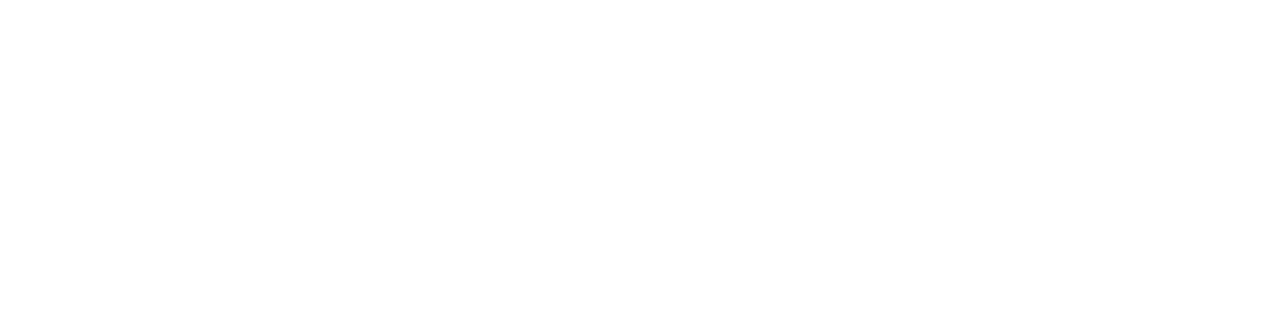
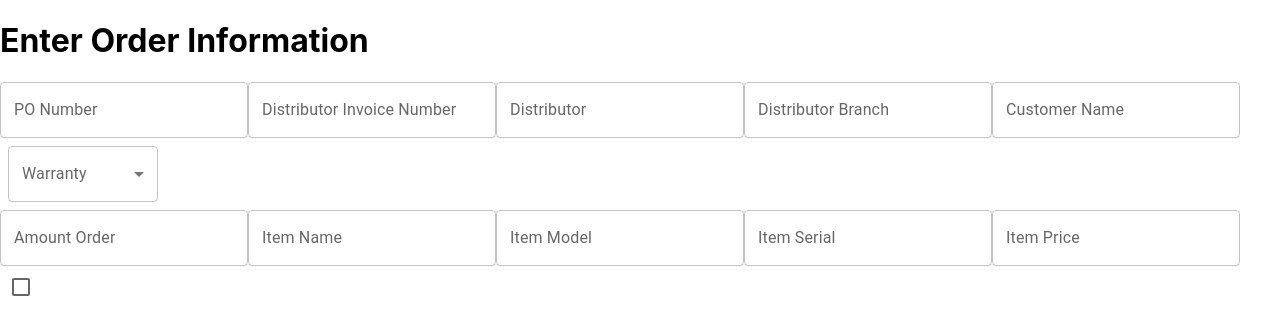
Before and after one commit to DanielMSantiago/InvenPlus, a React (Create React App) app in the folder Client/: page /EnterInvoice in a window 1280 px wide. Before the commit this address had no page. Shown: the top 334 px of the page. Built offline with nearby package versions, Linux system fonts and the light colour scheme.

Commit message:
Finished routers for homescreen buttons. Started basic idea of inputs needed for enter invoice

```diff
--- a/Client/src/App.js
+++ b/Client/src/App.js
@@ -1,15 +1,17 @@
+import { Routes, Route } from "react-router-dom";
+import "./App.css";
 import HomePage from "./Pages/homepage";
-import { BrowserRouter, Routes, Route } from "react-router-dom";
-import "./App.css";
+import EnterInvoice from "./Pages/EnterInvoice";
+import ViewInventory from "./Pages/ViewInventory";
 
 function App() {
   return (
     <div>
-      <BrowserRouter>
-        <Routes>
-          <Route path="/" element={<HomePage />} />
-        </Routes>
-      </BrowserRouter>
+      <Routes>
+        <Route path="/" element={<HomePage />} />
+        <Route path="EnterInvoice" element={<EnterInvoice />} />
+        <Route path="ViewInventory" element={<ViewInventory />} />
+      </Routes>
     </div>
   );
 }
--- a/Client/src/Pages/EnterInvoice.jsx
+++ b/Client/src/Pages/EnterInvoice.jsx
@@ -1,5 +1,45 @@
+import {
+  TextField,
+  Select,
+  MenuItem,
+  FormControl,
+  InputLabel,
+  Checkbox,
+} from "@mui/material";
+import { Form } from "reactstrap";
+
 const EnterInvoice = () => {
-  return <h1>Enter</h1>;
+  return (
+    <div>
+      <h1>Enter Order Information</h1>
+      <Form>
+        <TextField label="PO Number" variant="outlined"></TextField>
+        <TextField
+          label="Distributor Invoice Number"
+          variant="outlined"
+        ></TextField>
+        <TextField label="Distributor" variant="outlined"></TextField>
+        <TextField label="Distributor Branch" variant="outlined"></TextField>
+        <TextField label="Customer Name"></TextField>
+        <FormControl sx={{ m: 1, minWidth: 150 }}>
+          <InputLabel id="warranty-label">Warranty</InputLabel>
+          <Select labelId="warranty-label">
+            <MenuItem value={true}>Yes</MenuItem>
+            <MenuItem value={false}>No</MenuItem>
+          </Select>
+        </FormControl>
+      </Form>
+      <Form>
+        <TextField label="Amount Order" variant="outlined"></TextField>
+        <TextField label="Item Name" variant="outlined"></TextField>
+        <TextField label="Item Model" variant="outlined"></TextField>
+        <TextField label="Item Serial" variant="outlined"></TextField>
+        <TextField label="Item Price" variant="outlined"></TextField>
+        <InputLabel label="Received"></InputLabel>
+        <Checkbox labelId="Received"></Checkbox>
+      </Form>
+    </div>
+  );
 };
 
 export default EnterInvoice;
--- a/Client/src/Pages/homepage.jsx
+++ b/Client/src/Pages/homepage.jsx
@@ -1,4 +1,5 @@
 import { Row, Container } from "reactstrap";
+import { Link } from "react-router-dom";
 import Button from "@mui/material/Button";
 import Header from "../Components/Header";
 
@@ -7,8 +8,12 @@
     <Container>
       <Header />
       <Row className="button-row">
-        <Button className="home-button">Enter Invoice</Button>
-        <Button className="home-button">View Inventory</Button>
+        <Link to="/EnterInvoice">
+          <Button className="home-button">Enter Invoice</Button>
+        </Link>
+        <Link to="/ViewInventory">
+          <Button className="home-button">View Inventory</Button>
+        </Link>
       </Row>
     </Container>
   );
--- a/Client/src/index.js
+++ b/Client/src/index.js
@@ -1,13 +1,16 @@
-import React from 'react';
-import ReactDOM from 'react-dom/client';
-import './index.css';
-import App from './App';
-import reportWebVitals from './reportWebVitals';
+import React from "react";
+import ReactDOM from "react-dom/client";
+import "./index.css";
+import App from "./App";
+import reportWebVitals from "./reportWebVitals";
+import { BrowserRouter } from "react-router-dom";
 
-const root = ReactDOM.createRoot(document.getElementById('root'));
+const root = ReactDOM.createRoot(document.getElementById("root"));
 root.render(
   <React.StrictMode>
-    <App />
+    <BrowserRouter>
+      <App />
+    </BrowserRouter>
   </React.StrictMode>
 );
 
```
Also changed, not shown: Client/src/Pages/ViewInventory.jsx (added).
